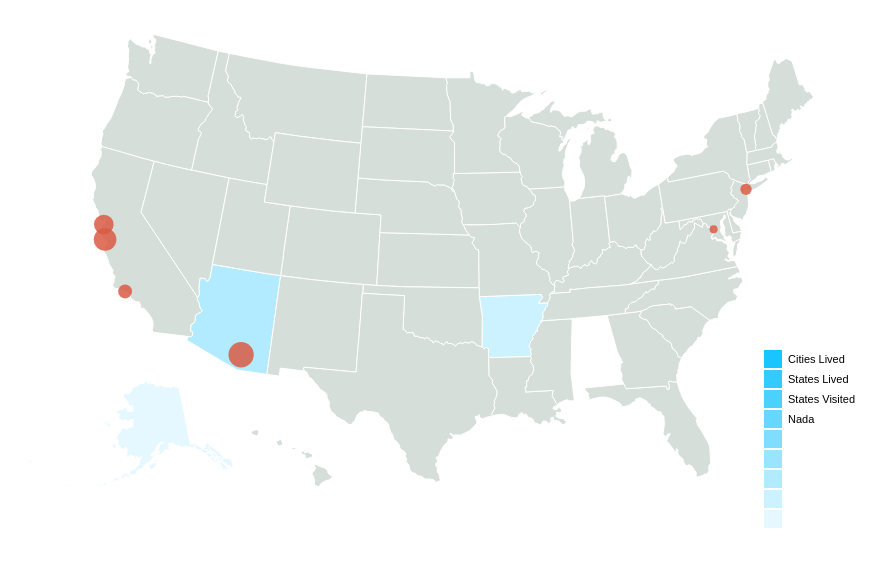
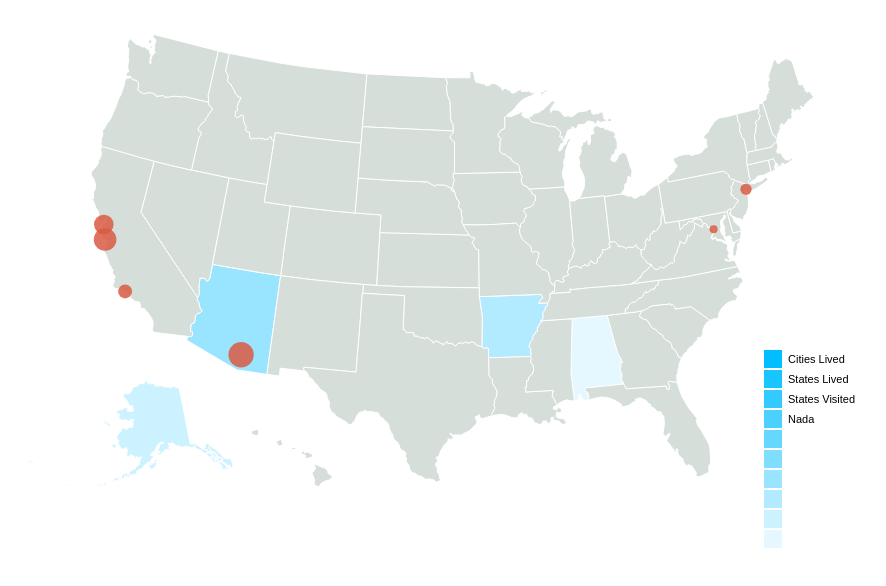
Before and after one commit to luchenko/dcampfire, a plain HTML site: page mapas3.html in a window 1280 px wide. Shown: the whole page, without its empty margins (36-922 px from the left). Drawn offline with nearby package versions, Linux system fonts and the light colour scheme.

Commit message:
Add files via upload

```diff
--- a/mapas3.html
+++ b/mapas3.html
@@ -69,8 +69,7 @@ var path = d3.geo.path()               // path generator that will convert GeoJS
 
 // Define linear scale for output
 var color = d3.scale.linear()
-			  .range(["rgb(255, 255, 255)",
-			  	      "rgb(229, 248, 255)",
+			  .range(["rgb(229, 248, 255)",
 			  	      "rgb(204, 242, 255)",
 			  	      "rgb(178, 235, 255)",
                       "rgb(153, 229, 255)",
```
